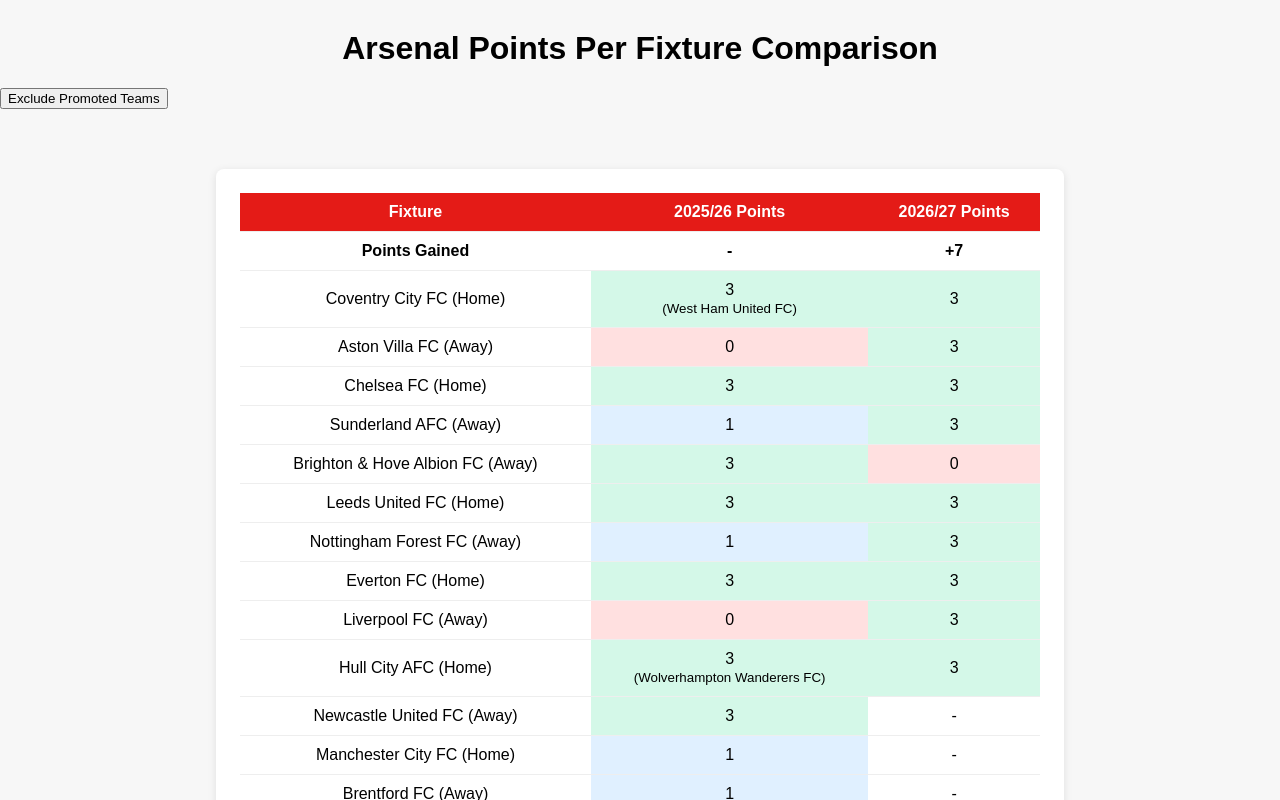
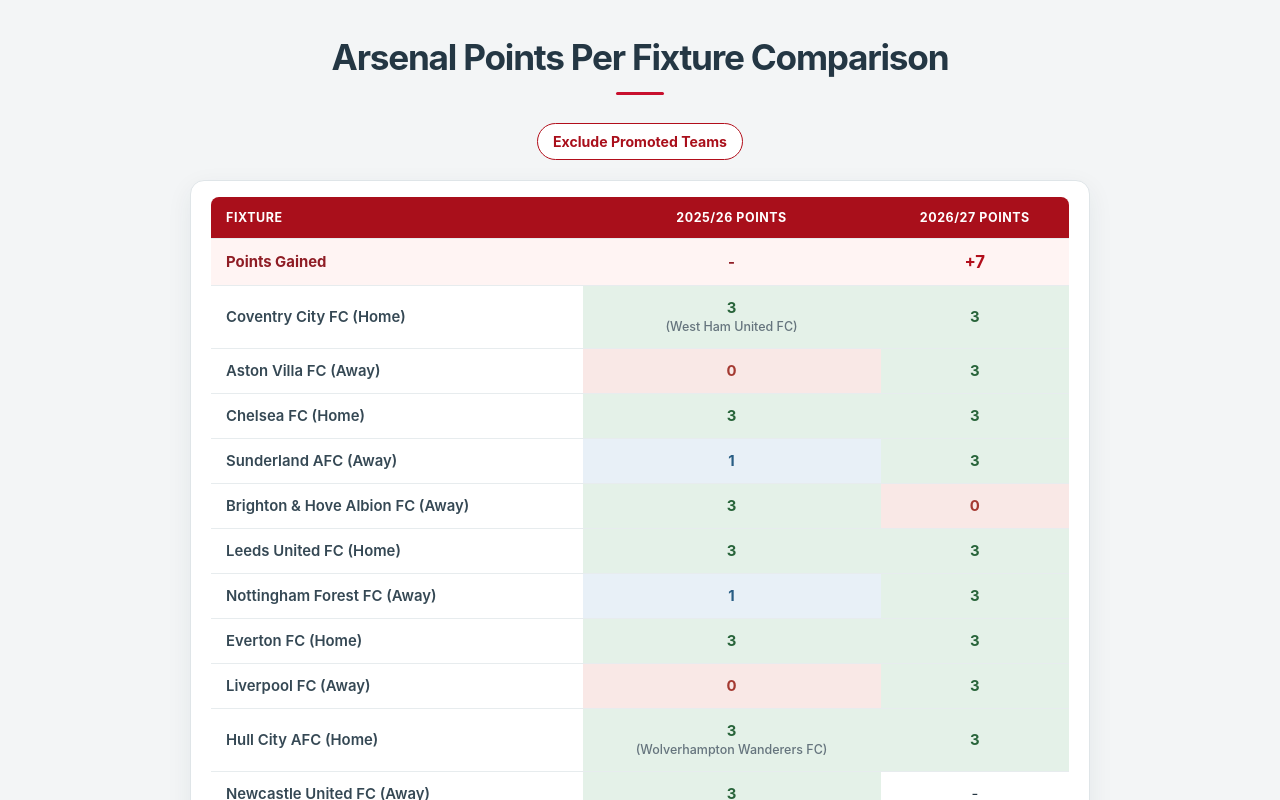
Before and after one commit to rdvlvtflr/season-trends, a plain HTML site: page index.html in a window 1280 px wide. Shown: the top 800 px of the page. Drawn offline with Linux system fonts and the light colour scheme.

Commit message:
Update Arsenal fixtures and season config
Co-authored-by: Copilot <223556219+Copilot@users.noreply.github.com>

```diff
--- a/styles.css
+++ b/styles.css
@@ -1,44 +1,182 @@
+:root {
+  color-scheme: light;
+  font-family: Inter, "Segoe UI", Arial, sans-serif;
+  color: #273844;
+  background: #f3f5f6;
+  font-synthesis: none;
+  text-rendering: optimizeLegibility;
+}
+
+* {
+  box-sizing: border-box;
+}
+
 body {
-  font-family: Arial, sans-serif;
-  background: #f7f7f7;
+  min-width: 320px;
   margin: 0;
-  padding: 0;
+  padding: 28px 20px 40px;
+  background: #f3f5f6;
+  color: #273844;
 }
+
 h1 {
-  text-align: center;
-  margin-top: 30px;
-}
-#comparison-table {
-  max-width: 800px;
-  margin: 40px auto;
-  background: #fff;
-  border-radius: 8px;
-  box-shadow: 0 2px 8px rgba(0,0,0,0.1);
-  padding: 24px;
-}
-table {
-  width: 100%;
-  border-collapse: collapse;
-}
-th, td {
-  padding: 10px;
-  border-bottom: 1px solid #eee;
+  margin: 8px auto 28px;
+  color: #243744;
+  font-size: clamp(1.65rem, 3vw, 2.2rem);
+  font-weight: 720;
+  letter-spacing: -0.035em;
+  line-height: 1.2;
   text-align: center;
 }
 
+h1::after {
+  display: block;
+  width: 48px;
+  height: 3px;
+  margin: 14px auto 0;
+  border-radius: 2px;
+  background: #c8102e;
+  content: "";
+}
+
+#comparison-table {
+  max-width: 900px;
+  margin: 0 auto;
+  overflow-x: auto;
+  padding: 16px 20px 20px;
+  border: 1px solid #dfe5e8;
+  border-radius: 14px;
+  background: #fff;
+  box-shadow: 0 8px 26px rgb(34 54 67 / 7%);
+}
+
+table {
+  width: 100%;
+  min-width: 540px;
+  border-collapse: separate;
+  border-spacing: 0;
+}
+
+th,
+td {
+  padding: 13px 15px;
+  border-bottom: 1px solid #e7ecee;
+  text-align: center;
+}
+
+th {
+  background: #a90f1b;
+  color: #fff;
+  font-size: 0.78rem;
+  font-weight: 700;
+  letter-spacing: 0.045em;
+  text-transform: uppercase;
+}
+
+th:first-child {
+  border-top-left-radius: 8px;
+  text-align: left;
+}
+
+th:last-child {
+  border-top-right-radius: 8px;
+}
+
+td {
+  font-size: 0.93rem;
+}
+
+td:first-child {
+  color: #354854;
+  font-weight: 560;
+  text-align: left;
+}
+
+tr:nth-of-type(2) td {
+  background: #fff4f3;
+  color: #8f1d25;
+  font-weight: 700;
+}
+
+tr:nth-of-type(2) td:last-child {
+  color: #b20e1b;
+  font-size: 1.05rem;
+}
+
+tr:nth-of-type(n + 3):hover td:not(.points-3):not(.points-1):not(.points-0) {
+  background: #f7f9fa;
+}
+
 .points-3 {
-  background: #d4f8e8;
+  background: #e4f1e8;
+  color: #28643a;
+  font-weight: 650;
 }
+
 .points-1 {
-  background: #e0f0ff;
+  background: #e8f0f7;
+  color: #285d83;
+  font-weight: 650;
 }
+
 .points-0 {
-  background: #ffe0e0;
+  background: #f9e8e6;
+  color: #a43a32;
+  font-weight: 650;
 }
-th {
-  background: #e41b17;
+
+small {
+  color: #65747d;
+  font-size: 0.78rem;
+  font-weight: 500;
+}
+
+button {
+  display: block;
+  margin: 0 auto 16px;
+  padding: 9px 15px;
+  border: 1px solid #b20e1b;
+  border-radius: 999px;
+  background: #fff;
+  color: #a90f1b;
+  cursor: pointer;
+  font: inherit;
+  font-size: 0.88rem;
+  font-weight: 650;
+  transition: background-color 140ms ease, color 140ms ease, border-color 140ms ease;
+}
+
+button:hover {
+  border-color: #920c17;
+  background: #a90f1b;
   color: #fff;
 }
+
+button:focus-visible {
+  outline: 3px solid #e7a5aa;
+  outline-offset: 3px;
+}
+
 tr:last-child td {
   border-bottom: none;
 }
+
+@media (max-width: 600px) {
+  body {
+    padding: 20px 12px 28px;
+  }
+
+  h1 {
+    margin-bottom: 22px;
+  }
+
+  #comparison-table {
+    padding: 10px;
+    border-radius: 10px;
+  }
+
+  th,
+  td {
+    padding: 11px 9px;
+  }
+}
```
